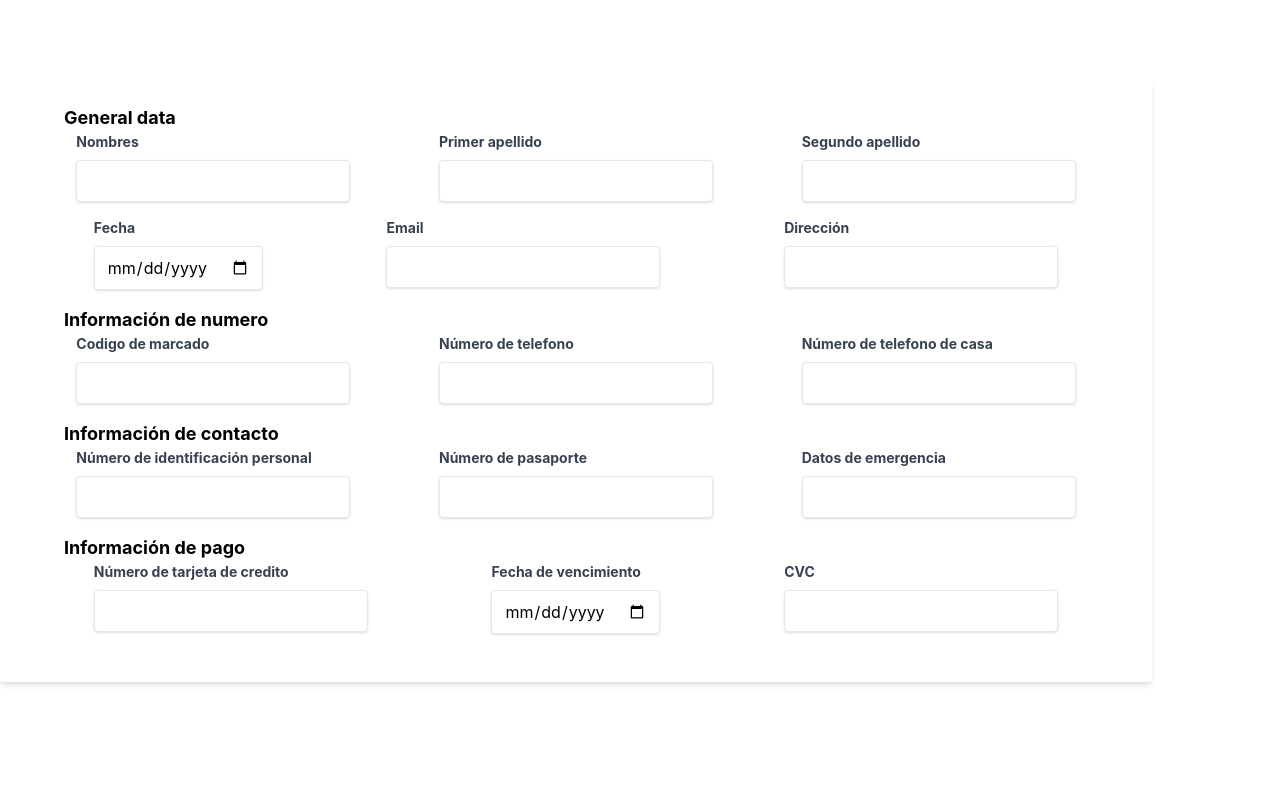
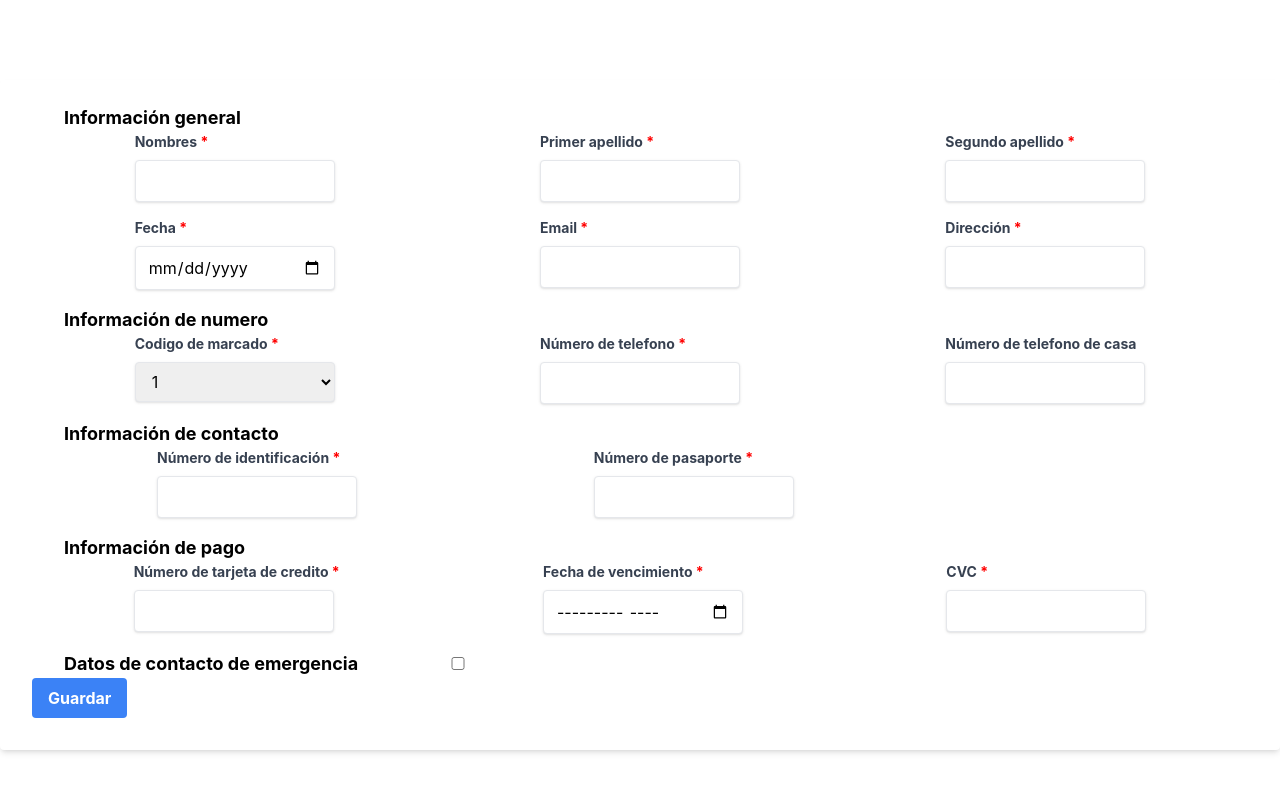
Before and after one commit to GildaRivera/Masked-Input, a React (Create React App) app: page / in a window 1280 px wide. Shown: the top 792 px of the page. Built offline with nearby package versions, Linux system fonts and the light colour scheme.

Commit message:
feat: adding changes

```diff
--- a/package.json
+++ b/package.json
@@ -6,6 +6,7 @@
     "@testing-library/jest-dom": "^5.16.2",
     "@testing-library/react": "^12.1.4",
     "@testing-library/user-event": "^13.5.0",
+    "notiflix": "^3.2.5",
     "react": "^17.0.2",
     "react-dom": "^17.0.2",
     "react-scripts": "5.0.0",
--- a/src/components/Form/form.css
+++ b/src/components/Form/form.css
@@ -7,3 +7,10 @@
     display: flex;
     justify-content: space-around;
 }
+
+#pass{
+  margin-left:18.5vw!important
+}
+#numeroTel1{
+    margin-left:18.5vw!important
+}
--- a/src/components/Form/form.js
+++ b/src/components/Form/form.js
@@ -1,60 +1,367 @@
+import { useEffect, useState, useRef } from "react";
+import { Notify } from 'notiflix/build/notiflix-notify-aio';
 import "../Form/form.css";
 import Input from "../Input/input";
 export default function Form(props) {
+  const [form, setForm] = useState({});
+  const [valid, setValid] = useState(false);
+  const emergenciaCheck = useRef()
+  const [showEmergencia, setShowEmergencia] = useState(false)
+  const handleForm = (value, valid, name,required) => {
+    setForm((prev) => {
+      prev[name] = { value: value, valid: valid, required:required };
+      return prev;
+    });
+  };
+  const handleSubmit = () => {
+    console.log(form)
+    let flag = true;
+    for (let i in form) {
+      if(form[i].required ===true){
+        if (!form[i].valid || form[i].value==undefined) {
+          flag = false;
+          break;
+        }
+      }
+
+
+    }
+    if(flag===false){
+
+        Notify.failure("Form is not valid")
+
+    }else{ Notify.success('Form is valid');}
+    setValid(flag);
+
+  };
+useEffect(()=>{
+
+    if(valid){
+        console.log("sii", valid)
+        Notify.success('Form is valid');
+    }
+
+
+},[valid])
+
+const handleCheck = (e)=>{
+
+  if(e.target.checked === true){
+    setShowEmergencia(true)
+  }
+  else{
+    setShowEmergencia(false)
+  }
+}
   return (
     <>
-      <div className="w-full max-w-6xl relative form__container">
+      <div className="w-full  relative form__container">
         <form className="bg-white shadow-md rounded px-8 pt-6 pb-8 mb-4">
-        <h2 className="indent-8 text-lg font-bold text-[#000000]">General data</h2>
+          <h2 className="indent-8 text-lg font-bold text-[#000000]">
+            Información general
+          </h2>
           <div className="mb-4 form__multiple__inputs">
-              <Input id="nombres" name="Nombres" placeholder="" maxlength="15" regex="^[a-zA-Z\s]*$" errorMessage="Los nombres no pueden contener números" required={true}/>
-              <Input id="apellido1" name="Primer apellido" placeholder=""  maxlength="10" regex="^[a-zA-Z\s]*$" errorMessage="Los apellidos no pueden contener números" required={true}/>
-              <Input id="apellido2" name="Segundo apellido" placeholder="" maxlength="10" regex="^[a-zA-Z\s]*$" errorMessage="Los apellidos no pueden contener números" required={true}/>
+            <Input
+              id="nombres"
+              name="Nombres"
+              label="Nombres"
+              placeholder=""
+              maxlength="15"
+              regex="^[a-zA-Z\s]*$"
+              errorMessage="Los nombres no pueden contener números"
+              required={true}
+              handleForm={handleForm}
+            />
+            <Input
+              id="apellido1"
+              name="Primer apellido"
+              label="Primer apellido"
+              placeholder=""
+              maxlength="10"
+              regex="^[a-zA-Z\s]*$"
+              errorMessage="Los apellidos no pueden contener números"
+              required={true}
+              handleForm={handleForm}
+            />
+            <Input
+              id="apellido2"
+              name="Segundo apellido"
+              label="Segundo apellido"
+              placeholder=""
+              maxlength="10"
+              regex="^[a-zA-Z\s]*$"
+              errorMessage="Los apellidos no pueden contener números"
+              required={true}
+              handleForm={handleForm}
+            />
           </div>
           <div className="mb-4 form__multiple__inputs">
-              <Input id="fecha" name="Fecha" placeholder="" type="date" />
-              <Input id="email" name="Email" placeholder="" regex="^[a-zA-Z0-9.!#$%&'*+/=?^_`{|}~-]+@[a-zA-Z0-9-]+(?:\.[a-zA-Z0-9-]+)*$" errorMessage="El email no cumple con el patron" required={true}/>
-              <Input id="direccion" name="Dirección" placeholder=""/>
+            <Input
+              id="fecha"
+              name="Fecha"
+              label="Fecha"
+              placeholder=""
+              type="date"
+              required={true}
+              handleForm={handleForm}
+            />
+            <Input
+              id="email"
+              name="Email"
+              label="Email"
+              placeholder=""
+              regex="^[a-zA-Z0-9.!#$%&'*+/=?^_`{|}~-]+@[a-zA-Z0-9-]+(?:\.[a-zA-Z0-9-]+)*$"
+              errorMessage="El email no cumple con el patron"
+              required={true}
+              handleForm={handleForm}
+            />
+            <Input
+              id="direccion"
+              name="Dirección"
+              label="Dirección"
+              placeholder=""
+              regex="^[a-zA-Z\s]*$"
+              required={true}
+              handleForm={handleForm}
+            />
           </div>
-          <h2 className="indent-8 text-lg font-bold text-[#000000]">Información de numero</h2>
+          <h2 className="indent-8 text-lg font-bold text-[#000000]">
+            Información de numero
+          </h2>
           <div className="mb-4 form__multiple__inputs">
-              <Input id="codigoMarcado" name="Codigo de marcado" placeholder="" />
-              <Input id="numeroTel" name="Número de telefono" placeholder="" />
-              <Input id="numeroCasa" name="Número de telefono de casa" placeholder=""/>
+            <Input
+              id="codigoMarcado"
+              name="Codigo de marcado"
+              label="Codigo de marcado"
+              placeholder=""
+              regex="^[a-zA-Z\s]*$"
+              handleForm={handleForm}
+              type="select"
+              required={true}
+              options={["1","2"]}
+            />
+            <Input
+              id="numeroTel"
+              name="Número de telefono"
+              label="Número de telefono"
+              placeholder=""
+              regex="^[0-9]*$"
+              handleForm={handleForm}
+              required={true}
+              errorMessage="El número no puede contener letras"
+            />
+            <Input
+              id="numeroCasa"
+              name="Número de telefono de casa"
+              placeholder=""
+              label="Número de telefono de casa"
+              regex="^[0-9]*$"
+              required={false}
+              errorMessage="El número no puede contener letras"
+              handleForm={handleForm}
+            />
           </div>
-          <h2 className="indent-8 text-lg font-bold text-[#000000]">Información de contacto </h2>
+          <h2 className="indent-8 text-lg font-bold text-[#000000]">
+            Información de contacto{" "}
+          </h2>
+          <div className="mb-4 form__multiple__inputs" style={{display: "flex",
+    justifyContent: "flex-start",
+    marginLeft: "125px"}}>
+            <Input
+              id="numeroIdentificacion"
+              name="Número de identificación"
+              label="Número de identificación"
+              placeholder=""
+              maxlength="13"
+              regex="^[0-9]+$"
+              required={true}
+              errorMessage="Número de identificación no valido"
+              handleForm={handleForm}
+            />
+            <div id="pass">
+            <Input
+              id="numeroPasaporte"
+              name="Número de pasaporte"
+              label="Número de pasaporte"
+              placeholder=""
+              handleForm={handleForm}
+              regex="^[0-9]+$"
+              required={true}
+              errorMessage="Número de pasaporte no valido"
+
+            /></div>
+
+          </div>
+          <h2 className="indent-8 text-lg font-bold text-[#000000]">
+            Información de pago{" "}
+          </h2>
           <div className="mb-4 form__multiple__inputs">
-              <Input id="numeroIdentificacion" name="Número de identificación personal" placeholder=""         maxlength="13"
-          regex="^[0-9]+$" errorMessage="Número de identificación no valido"/>
-              <Input id="numeroPasaporte" name="Número de pasaporte" placeholder="" />
-              <Input id="datosEmergencia" name="Datos de emergencia" placeholder=""/>
+            <Input
+              id="numeroTarjeta"
+              name="Número de tarjeta de credito"
+              label="Número de tarjeta de credito"
+              placeholder=""
+              type="password"
+              maxlength="16"
+              regex="^[0-9]+$"
+              required={true}
+              errorMessage="Número de tarjeta invalido"
+              handleForm={handleForm}
+            />
+            <Input
+              id="fechaVencimiento"
+              name="Fecha de vencimiento"
+              label="Fecha de vencimiento"
+              placeholder=""
+              type="month"
+              required={true}
+              handleForm={handleForm}
+            />
+            <Input
+              id="CVC"
+              name="CVC"
+              label="CVC"
+              placeholder=""
+              type="password"
+              maxlength={3}
+              required={true}
+              regex="^[0-9]+$"
+              errorMessage="CVC solo puede contener números"
+              handleForm={handleForm}
+            />
           </div>
-          <h2 className="indent-8 text-lg font-bold text-[#000000]">Información de pago </h2>
+
+
+
+
+
+          <h2 className="indent-8 text-lg font-bold text-[#000000]">
+            Datos de contacto de emergencia<input className="form-check-input" type="checkbox" onChange={handleCheck} ref={emergenciaCheck} id="flexCheckDefault" />
+          </h2>
+          {showEmergencia ?
+          <div>
           <div className="mb-4 form__multiple__inputs">
-          <Input id="numeroTarjeta" name="Número de tarjeta de credito" placeholder="" type="password"
-       maxlength="16"
-          regex="^[0-9]+$" errorMessage="Número de tarjeta invalido"
+            <Input
+              id="nombresE"
+              name="NombresE"
+              label="Nombres"
+              placeholder=""
+              maxlength="15"
+              regex="^[a-zA-Z\s]*$"
+              errorMessage="Los nombres no pueden contener números"
+              required={false}
+              handleForm={handleForm}
+            />
+            <Input
+              id="apellido1E"
+              name="Primer apellidoE"
+              label="Priemr apellido"
+              placeholder=""
+              maxlength="10"
+              regex="^[a-zA-Z\s]*$"
+              errorMessage="Los apellidos no pueden contener números"
+              required={false}
+              handleForm={handleForm}
+            />
+            <Input
+              id="apellido2E"
+              name="Segundo apellidoE"
+              label="Segundo apellido"
+              placeholder=""
+              maxlength="10"
+              regex="^[a-zA-Z\s]*$"
+              errorMessage="Los apellidos no pueden contener números"
+              required={false}
+              handleForm={handleForm}
+            />
+          </div>
 
-          />
-              <Input id="fechaVencimiento" name="Fecha de vencimiento" placeholder="" type="date" />
-              <Input id="CVC" name="CVC" placeholder="" type="password" maxlength={3} regex="^[0-9]+$" errorMessage="CVC solo puede contener números"/>
+
+
+
+
+          <div className="mb-4 form__multiple__inputs">
+            <Input
+              id="fechaE"
+              name="FechaE"
+              label="Fecha"
+              placeholder=""
+              type="date"
+              required={false}
+              handleForm={handleForm}
+            />
+            <Input
+              id="emailE"
+              name="EmailE"
+              label="Email"
+              placeholder=""
+              regex="^[a-zA-Z0-9.!#$%&'*+/=?^_`{|}~-]+@[a-zA-Z0-9-]+(?:\.[a-zA-Z0-9-]+)*$"
+              errorMessage="El email no cumple con el patron"
+              required={false}
+              handleForm={handleForm}
+            />
+            <Input
+              id="direccionE"
+              name="DirecciónE"
+              label="Dirección"
+              placeholder=""
+              regex="^[a-zA-Z\s]*$"
+              required={false}
+              handleForm={handleForm}
+            />
+          </div>
+
+          <div className="mb-4 form__multiple__inputs" style={{display: "flex",
+    justifyContent: "flex-start",
+    marginLeft: "125px"}}>
+            <Input
+              id="codigoMarcadoE"
+              name="Codigo de marcadoE"
+              label="Codigo de marcado"
+              placeholder=""
+              regex="^[a-zA-Z\s]*$"
+              handleForm={handleForm}
+              type="select"
+              required={false}
+              options={["1","2"]}
+            />
+            <div id="numeroTel1">
+            <Input
+              id="numeroTelE"
+              name="Número de telefonoE"
+              label="Número de telefono"
+              placeholder=""
+              regex="^[0-9]*$"
+              handleForm={handleForm}
+              required={false}
+              errorMessage="El número no puede contener letras"
+            /></div>
 
           </div>
 
 
-          {/* <div className="mb-4">
-      <label className="block text-gray-700 text-sm font-bold mb-2" htmlFor="password">
-        Password
-      </label>
-      <input className="shadow appearance-none border border-red-500 rounded w-full py-2 px-3 text-gray-700 mb-3 leading-tight focus:outline-none focus:shadow-outline" id="password" type="password" placeholder="******************" />
-      <p className="text-red-500 text-xs italic">Please choose a password.</p>
-    </div>
-    <div className="flex items-center justify-between">
-      <button className="bg-blue-500 hover:bg-blue-700 text-white font-bold py-2 px-4 rounded focus:outline-none focus:shadow-outline" type="button">
-        Sign In
-      </button>
 
-    </div> */}
+          </div>
+: <></>}
+
+
+
+
+
+
+
+          <div className="flex items-center justify-between">
+            <button
+              className="bg-blue-500 hover:bg-blue-700 text-white font-bold py-2 px-4 rounded focus:outline-none focus:shadow-outline"
+              type="button"
+              onClick={handleSubmit}
+
+            >
+              Guardar
+            </button>
+          </div>
+
+
         </form>
       </div>
     </>
--- /dev/null
+++ b/src/components/Input/input.css
@@ -0,0 +1,12 @@
+
+  .required:after {
+    content:" *";
+    color: red;
+  }
+input{
+    width: 200px!important;
+}
+
+select{
+    width: 200px!important;
+}
--- a/src/components/Input/input.js
+++ b/src/components/Input/input.js
@@ -1,29 +1,63 @@
 import { useEffect, useState } from "react";
-
+import "./input.css"
 export default function Input(props) {
   const [valid, setValid] = useState(true);
   const [value, setValue] = useState();
+  const [required, setRequired] = useState(false)
+  const [errorR, setErrorR]=useState()
+  const name = props.name;
   useEffect(() => {}, [valid]);
   const handleChange = (e) => {
+    if (e.target.type === "date" || props.type==="select"|| props.type==="month") {
+      setValid(true);
+      setValue(e.target.value);
+      return;
+    }
     if (props.regex) {
-
       var regex = new RegExp(props.regex);
       if (regex.test(e.target.value)) {
         setValid(true);
+        setValue(e.target.value);
       } else {
         setValid(false);
+        setValue(e.target.value);
       }
     }
   };
+  useEffect(() => {
+    if(props.required){
+      setRequired(true)
+    }
+    else{
+      setRequired(false)
+    }
+    if (props.handleForm) {
+      props.handleForm(value, valid, name, props.required);
+    }
+  }, [value]);
   return (
     <div>
       <label
-        className="block text-gray-700 text-sm font-bold mb-2"
+        className={`block text-gray-700 text-sm font-bold mb-2  ${required ? "required" : "" }`}
         htmlFor={props.id}
       >
-        {props.name}
+        {props.label}
       </label>
+      {props.type==="select" ? (
+        <select
+          className="shadow  border rounded w-full py-2 px-3  focus:outline-none focus:shadow-outline"
+          id={props.id}
+          placeholder={props.placeholder}
+          type={props.type ? props.type : "text"}
+          maxLength={props.maxlength}
+          onChange={handleChange}
+          required={props.required}
+          value={undefined}
+        >
 
+          {props.options.map(element=>  <option value={element} key={element}>{element}</option>)}
+        </select>
+      ) : (
         <input
           className="shadow  border rounded w-full py-2 px-3  focus:outline-none focus:shadow-outline"
           id={props.id}
@@ -33,7 +67,13 @@ export default function Input(props) {
           onChange={handleChange}
           required={props.required}
         />
-      {valid ? <></> : <p className="text-red-500 text-xs italic">{props.errorMessage}</p>}
+      )}
+      {valid ? (
+   <></>
+      ) : (
+        <p className="text-red-500 text-xs italic">{props.errorMessage}</p>
+      )}
+
     </div>
   );
 }
```
Also changed, not shown: 1 other file (tests, documents, lock files or other folders). Lines whose indentation alone changed are shown as unchanged.
